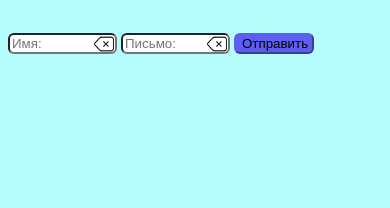
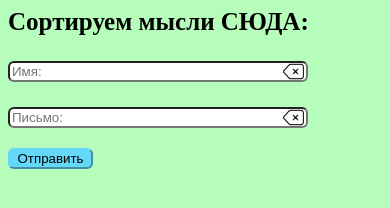
Before and after one commit to IrinaVergun/chat, a website: page index.html in a window 390 px wide. Drawn offline with Linux system fonts and the light colour scheme.

Commit message:
вспомнила о позициях

```diff
--- a/index.html
+++ b/index.html
@@ -8,14 +8,17 @@
 
   </head>
   <body>
+    <div class="podpis">Сортируем мысли СЮДА:</div>
      <form id ='messageForm' focus="none">
-      <img src="./images/delete.png" class="delete"  id="del1" onclick="deleteStr1()"/>
+      <div class="input">
          <input type="text" name="name" id="name" placeholder="Имя:">
+         <img src="./images/delete.png" class="delete"  id="del1" onclick="deleteStr1()"/>
+        </div>
+        <div class="input">
 
-
+         <input type="text" name="message" id="message" placeholder="Письмо:">
          <img src="./images/delete.png" class="delete" id="del2" onclick="deleteStr2()"/>
-         <input type="text" name="message" id="message" placeholder="Письмо:">
-
+        </div>
 
 
          <input type="submit" value="Отправить" class="submit" >
--- a/style.css
+++ b/style.css
@@ -1,43 +1,34 @@
 .delete {
-  margin-left: 214px;
-  margin-top: 25px;
   position: absolute;
-  width: 20px;
+  width: 21px;
+  right: -4px;
+  top: 0;
 }
 input {
-  margin-top: 25px;
+  /* margin-top: 25px; */
   width: 292px;
   border-radius: 6px;
+
   /* position: absolute;     */
 }
 .submit {
-  width: 80px;
-  background-color: rgb(93, 93, 240);
-  border-color: rgb(93, 93, 240);
+  margin-top: 20px;
+  width: 85px;
+  background-color: rgb(99, 216, 248);
+  border-color: rgb(99, 216, 248);
   border-radius: 6px;
+  font-weight: 400;
+  margin-bottom: 20px;
 }
 body {
-  background-color: rgb(182, 253, 253);
+  background-color: rgb(182, 253, 187);
 }
-
-@media screen and (max-width: 576px) {
-  input {
-    margin-top: 25px;
-    width: 101px;
-    border-radius: 6px;
-    /* position: absolute;     */
-  }
-  .delete {
-    margin-left: 86px;
-    margin-top: 26px;
-    position: absolute;
-    width: 20px;
-  }
-  .submit {
-    width: 80px;
-    background-color: rgb(93, 93, 240);
-    border-color: rgb(93, 93, 240);
-    border-radius: 6px;
-    margin-top: 2px;
-  }
+.podpis {
+  font-size: 25px;
+  font-weight: 900;
 }
+.input {
+  position: relative;
+  margin-top: 25px;
+  width: 292px;
+}
```
